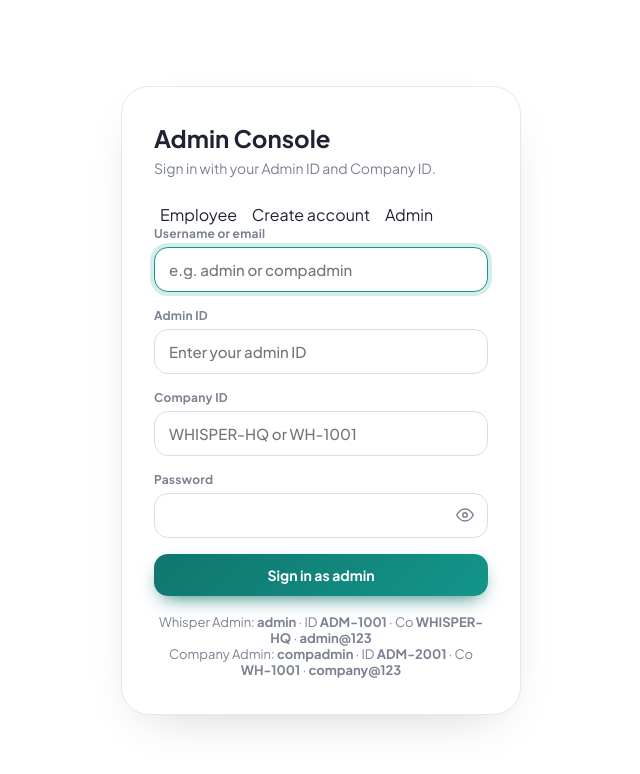
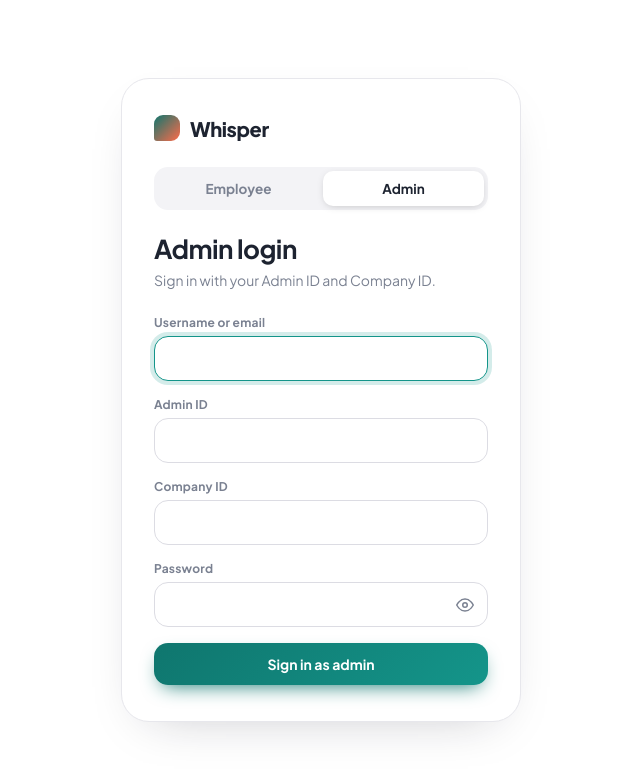
Before and after one commit to piyushbharade/whisper-chat, a website: page public/index_admin_id.html in a window 1280 px wide. Both pictures are taken after a click on the link "Admin". Shown: the whole page, without its empty margins (319-959 px from the left). Drawn offline with nearby package versions, Linux system fonts and the light colour scheme; no server answers.

Commit message:
Fix admin console role tabs styling, remove login hints

```diff
--- a/public/index_admin_id.html
+++ b/public/index_admin_id.html
@@ -40,23 +40,19 @@
   <!-- AUTH 1b: ADMIN LOGIN -->
   <section id="view-admin" class="login auth">
     <div class="login-card">
-      <div class="brand-mark" aria-hidden="true"><span></span></div>
-      <h1>Admin Console</h1>
+      <div class="logo"><span class="logo-mark"></span><span class="logo-text">Whisper</span></div>
+      <div class="role-tabs"><a href="#" data-auth="login">Employee</a><span class="on">Admin</span></div>
+      <h2>Admin login</h2>
       <p class="sub">Sign in with your Admin ID and Company ID.</p>
-      <div class="auth-switch" role="tablist">
-        <button type="button" data-auth="login">Employee</button>
-        <button type="button" data-auth="register">Create account</button>
-        <button type="button" class="on" data-auth="admin">Admin</button>
-      </div>
       <form id="admin-form" novalidate>
         <label class="field">Username or email
-          <input type="text" id="admin-username" required autocomplete="username" placeholder="e.g. admin or compadmin" />
+          <input type="text" id="admin-username" required autocomplete="username" />
         </label>
         <label class="field">Admin ID
-          <input type="text" id="admin-id" required autocomplete="off" placeholder="Enter your admin ID" />
+          <input type="text" id="admin-id" required autocomplete="off" />
         </label>
         <label class="field">Company ID
-          <input type="text" id="admin-company" required autocomplete="off" placeholder="WHISPER-HQ or WH-1001" />
+          <input type="text" id="admin-company" required autocomplete="off" />
         </label>
         <label class="field">Password
           <span class="pw"><input type="password" id="admin-pw" required autocomplete="current-password" />
@@ -64,7 +60,6 @@
         </label>
         <p class="form-error" id="admin-error" role="alert"></p>
         <button type="submit" class="btn primary block">Sign in as admin</button>
-        <p class="hint">Whisper Admin: <b>admin</b> · ID <b>ADM-1001</b> · Co <b>WHISPER-HQ</b> · <b>admin@123</b><br/>Company Admin: <b>compadmin</b> · ID <b>ADM-2001</b> · Co <b>WH-1001</b> · <b>company@123</b></p>
       </form>
     </div>
   </section>
```
